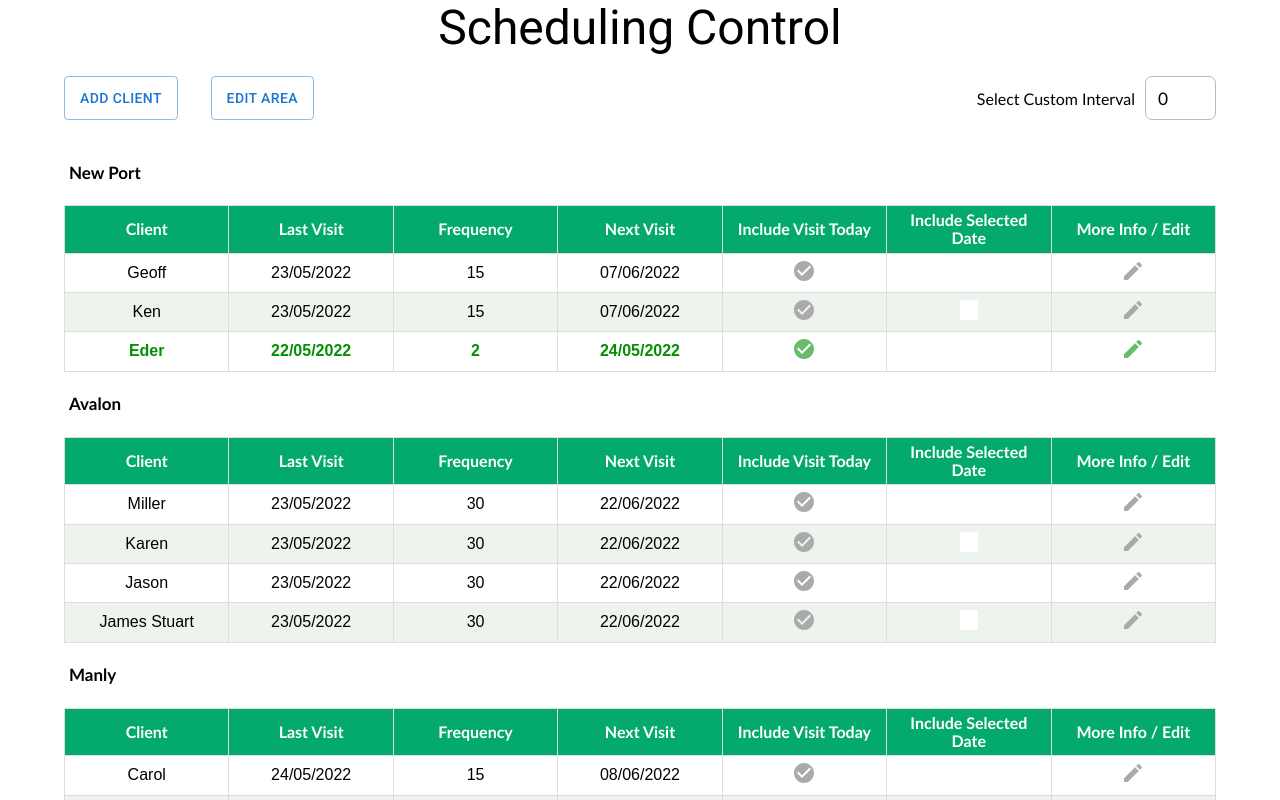
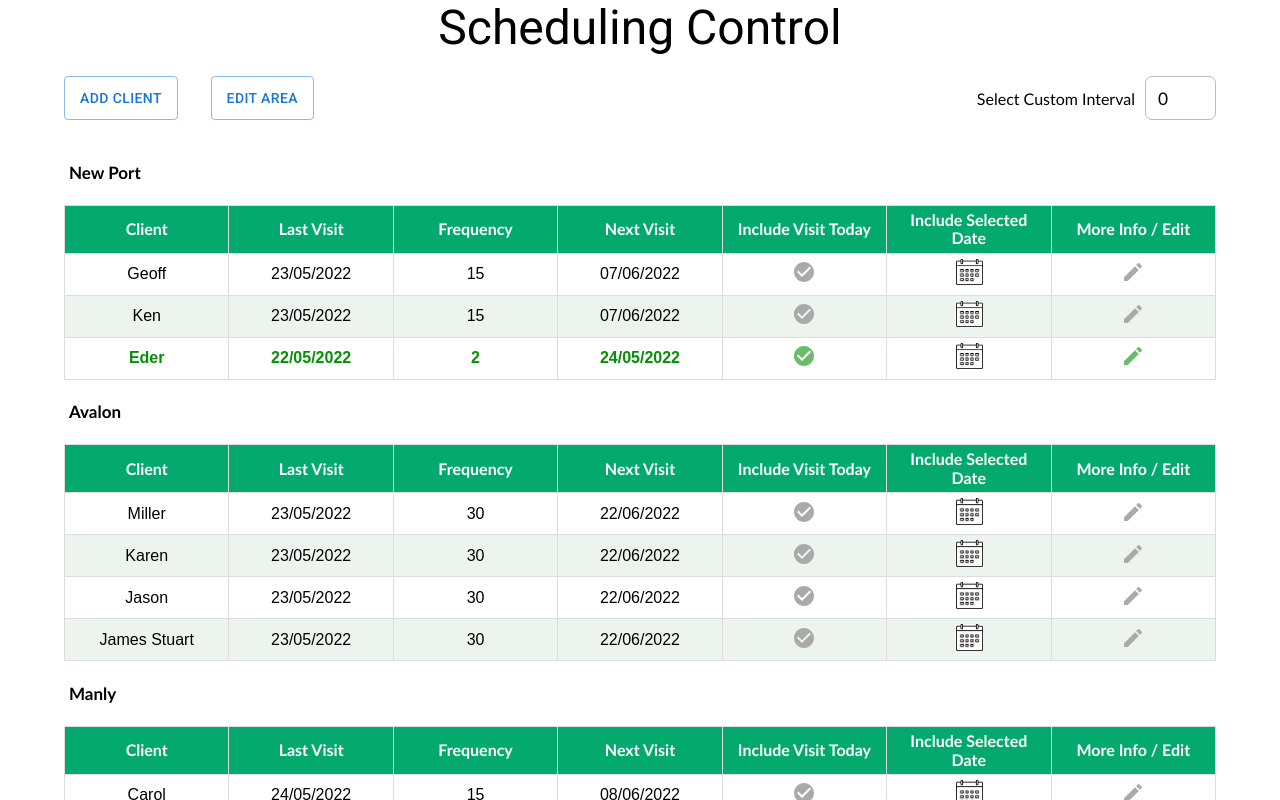
Before and after one commit to bravoarthur/schedule-control, a Next.js app: page / in a window 1280 px wide. Shown: the top 800 px of the page. Built offline with nearby package versions, Linux system fonts and the light colour scheme; a web font is replaced by a local one.

Commit message:
home styles finished

```diff
--- a/src/components/List/Table/Table.module.scss
+++ b/src/components/List/Table/Table.module.scss
@@ -56,10 +56,11 @@
 
     &::-webkit-calendar-picker-indicator {
         text-align: center;
-        width: 10pt;
-        height: 12pt;
-        margin: 0;
-        background: url() no-repeat;
+        width: 17pt;
+        height: 17pt;
+        background: url('/calendar.png') no-repeat;
         cursor: pointer;
+        background-size: 100%;
+
     }
   }
--- a/src/components/List/Table/Table.tsx
+++ b/src/components/List/Table/Table.tsx
@@ -132,13 +132,10 @@ function _handleIntervalClass(lastVisit, freq, intervalSelec) {
 
     const diff = today.getTime() - convDate.getTime();
     const days = Math.ceil(diff / (1000 * 60 * 60 * 24));
-    console.log(days);
 
     if (days < -intervalSelec) {
-        console.log(intervalSelec);
         return styles.hideItem;
     } else if (days >= 0) {
-        console.log(intervalSelec);
         return "";
     }
 }
```
Also changed, not shown: public/calendar.png (added).
